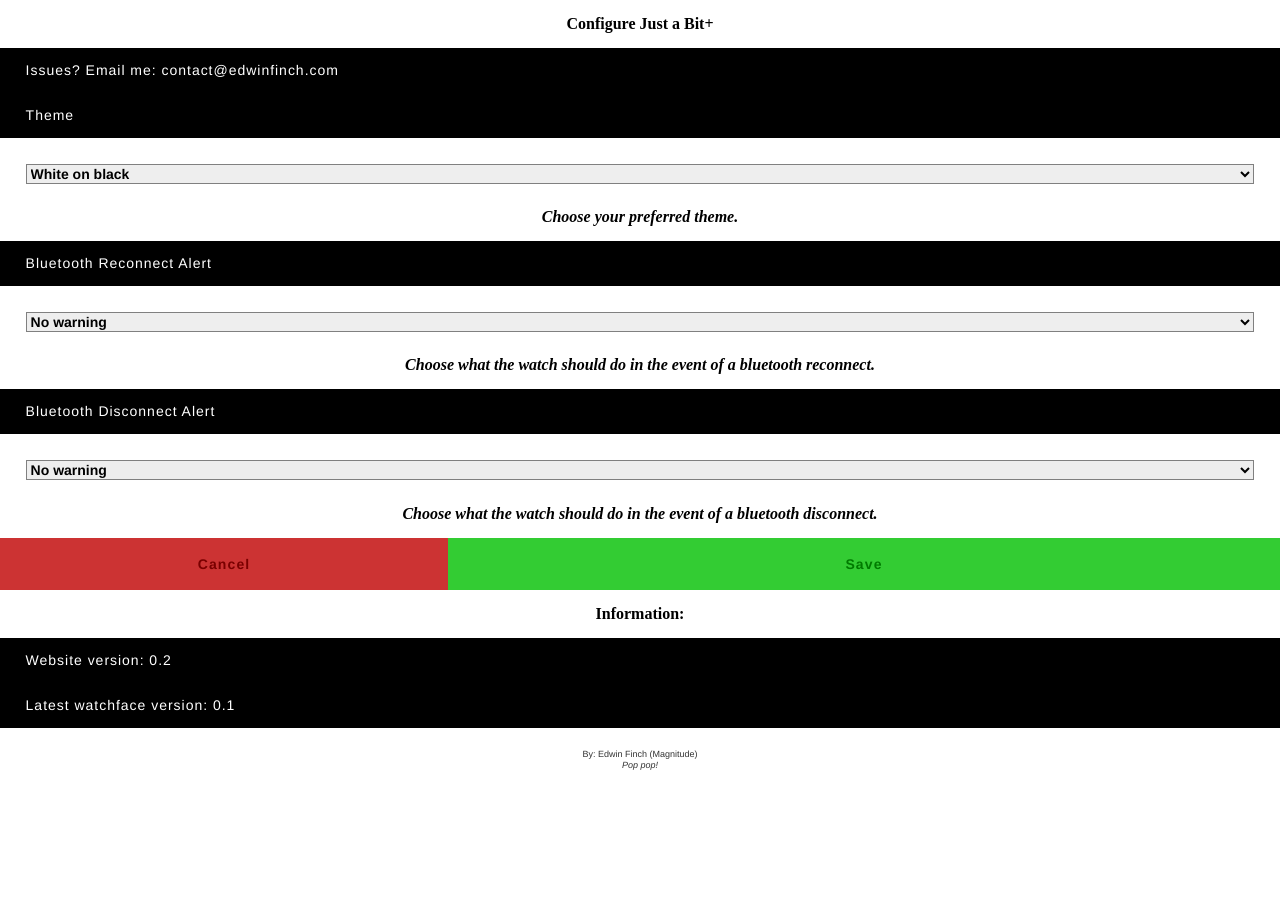
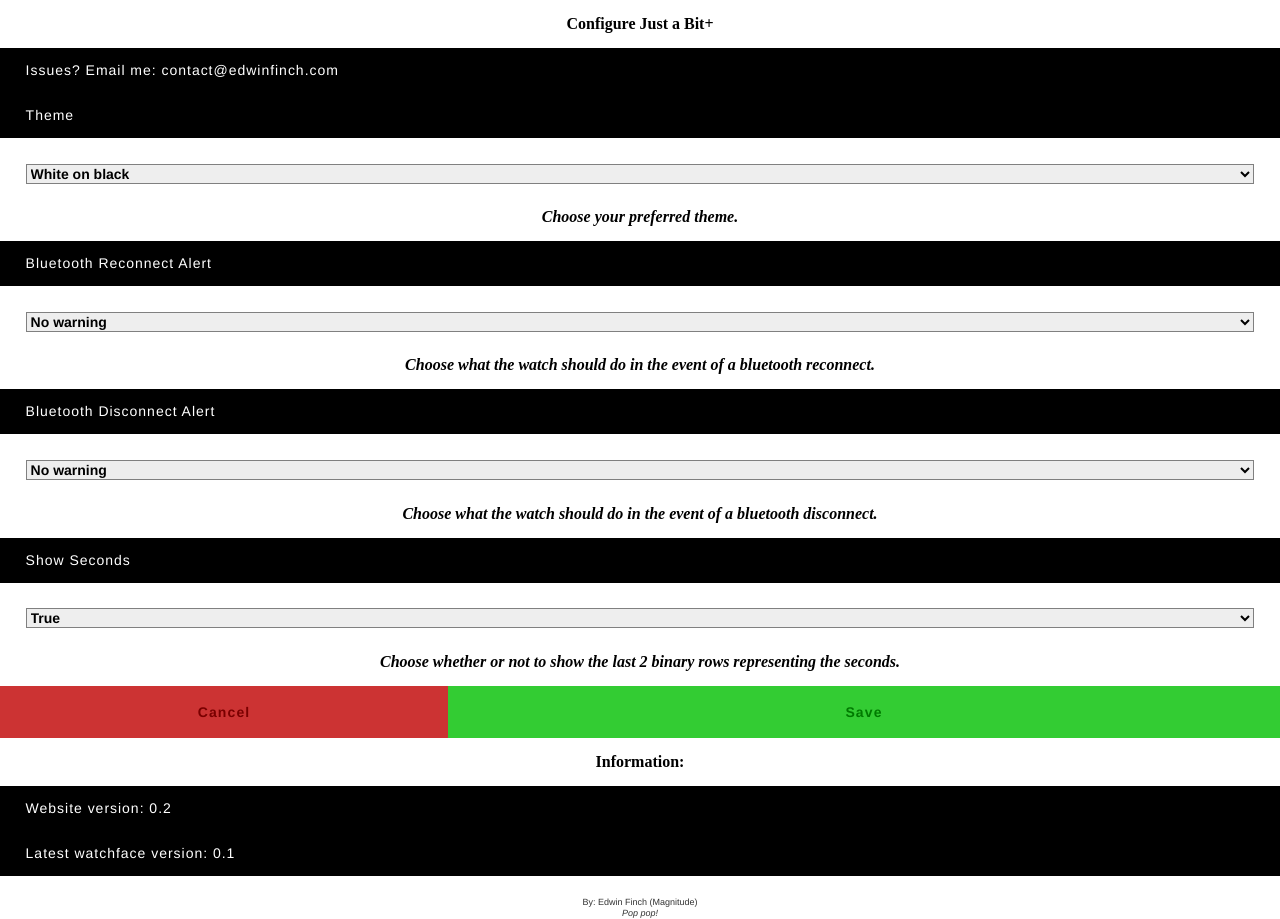
Before and after one commit to edwinfinch/configscreen-jab_plus, a plain HTML site: page index.html in a window 1280 px wide. Before the commit the page ends 800 px from the top, so only its background shows below. Drawn offline with Linux system fonts and the light colour scheme.

Commit message:
Add seconds option

```diff
--- a/index.html
+++ b/index.html
@@ -55,6 +55,18 @@ html,body,div,span,applet,object,iframe,h1,h2,h3,h4,h5,h6,p,blockquote,pre,a,abb
 		<h3><i>
 			Choose what the watch should do in the event of a bluetooth disconnect.
 		</i></h3><br>
+		<h2>
+			Show Seconds
+		</h2>
+		<li>
+			<select id="showsec" data-type="int">
+				<option value="5">True</option>
+				<option value="4">False</option>
+			</select>
+		</li>
+		<h3><i>
+			Choose whether or not to show the last 2 binary rows representing the seconds.
+		</i></h3><br>
 	</ul>
 	<input type="submit" id="cancel" value="Cancel" />
 	<input type="submit" id="save" value="Save" />
```
